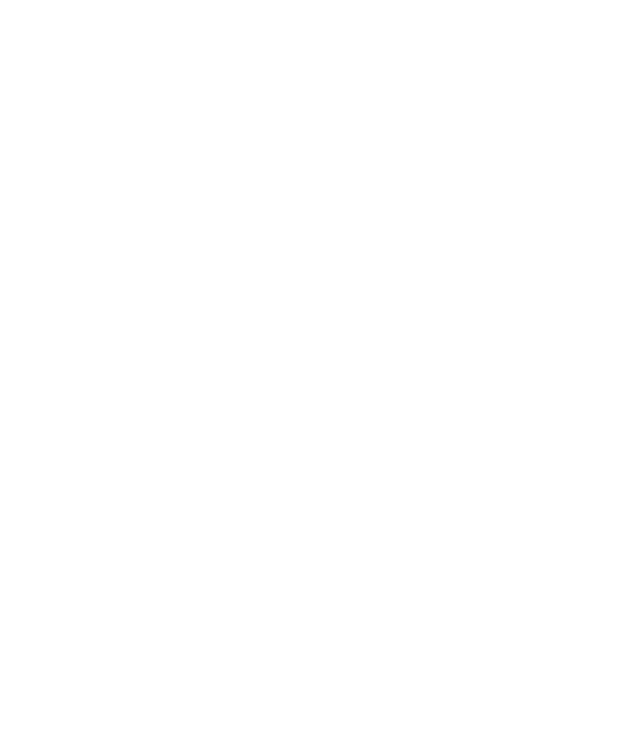
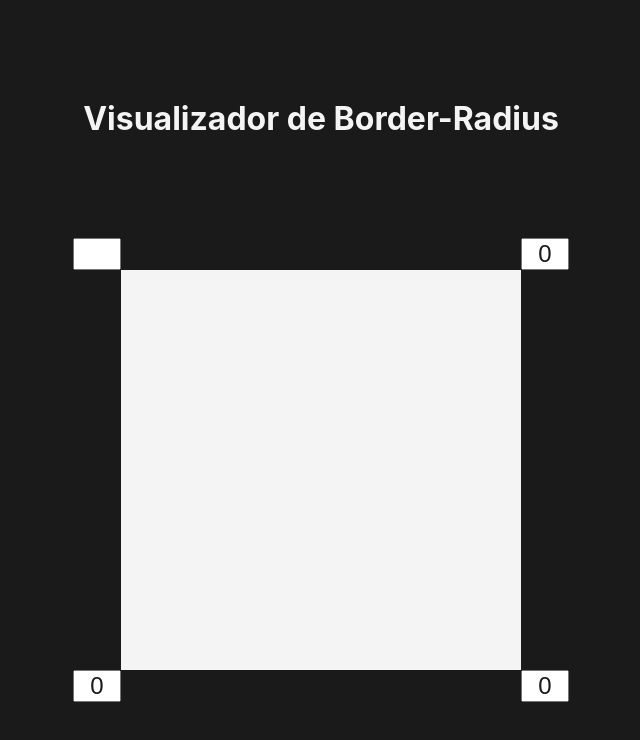
Before and after one commit to Daniel-R23/Border-Radius-Previewer, a plain HTML site: page index.html in a window 1280 px wide. Shown: the whole page, without its empty margins (319-959 px from the left). Drawn offline with Linux system fonts and the light colour scheme.

Commit message:
Adicionado estilo e mudança de estilo dinâmica

```diff
--- a/index.html
+++ b/index.html
@@ -5,8 +5,19 @@
     <meta http-equiv="X-UA-Compatible" content="IE=edge">
     <meta name="viewport" content="width=device-width, initial-scale=1.0">
     <title>Visualizador de Border-Radius</title>
+    <link rel="stylesheet" href="style.css">
 </head>
 <body>
-
+    <header>
+        <h1>Visualizador de Border-Radius</h1>
+    </header>
+    <main>
+        <input type="text" name="topLeft" id="topLeft">
+        <input type="text" name="topRight" id="topRight" value="0">
+        <div id="box"></div>
+        <input type="text" name="bottomLeft" id="bottomLeft" value="0">
+        <input type="text" name="bottomRight" id="bottomRight" value="0">
+    </main>
+    <script src="main.js"></script>
 </body>
 </html>
--- /dev/null
+++ b/main.js
@@ -0,0 +1,22 @@
+const box = document.getElementById("box")
+
+setInterval(
+    () => {
+        let topLeft = document.getElementById("topLeft").value
+        box.style.borderTopLeftRadius = `${topLeft}px`
+    })
+setInterval(
+    () => {
+        let topRight = document.getElementById("topRight").value
+        box.style.borderTopRightRadius = `${topRight}px`
+    })
+setInterval(
+    () => {
+        let bottomLeft = document.getElementById("bottomLeft").value
+        box.style.borderBottomLeftRadius = `${bottomLeft}px`
+    })
+setInterval(
+    () => {
+        let bottomRight = document.getElementById("bottomRight").value
+        box.style.borderBottomRightRadius = `${bottomRight}px`
+    })
--- /dev/null
+++ b/style.css
@@ -0,0 +1,37 @@
+*{
+    margin:0;
+    padding:0;
+    box-sizing: border-box;
+}
+body{
+    background-color: #1a1a1a;
+    height: 100vh;
+    display: flex;
+    justify-content: center;
+    align-items: center;
+    flex-flow:column;
+    font-family: -apple-system, BlinkMacSystemFont, 'Segoe UI', Roboto, Oxygen, Ubuntu, Cantarell, 'Open Sans', 'Helvetica Neue', sans-serif;
+}
+h1{
+    color:#f4f4f4;
+    margin-bottom:100px;
+}
+#box{
+    width:400px;
+    height: 400px;
+    background-color: #f4f4f4;
+}
+main>input{
+    width: 3rem;
+    height: 2rem;
+    color:#1a1a1a;
+    font-size: 1.5rem;
+    text-align: center;
+}
+#topLeft, #bottomLeft{
+    margin-left:-3rem
+}
+#topRight, #bottomRight{
+    margin-right:-3rem;
+    float: right;
+}
```
